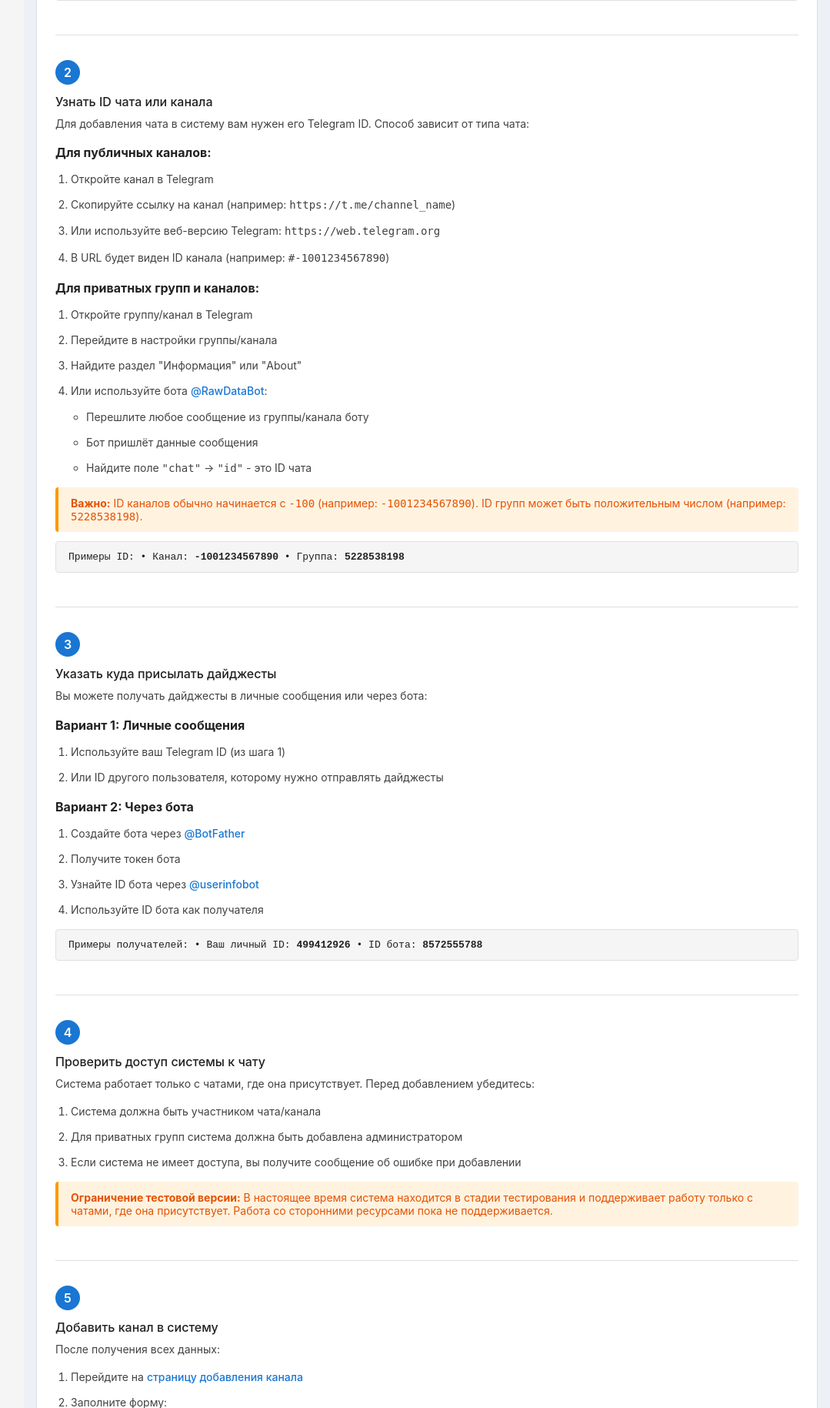
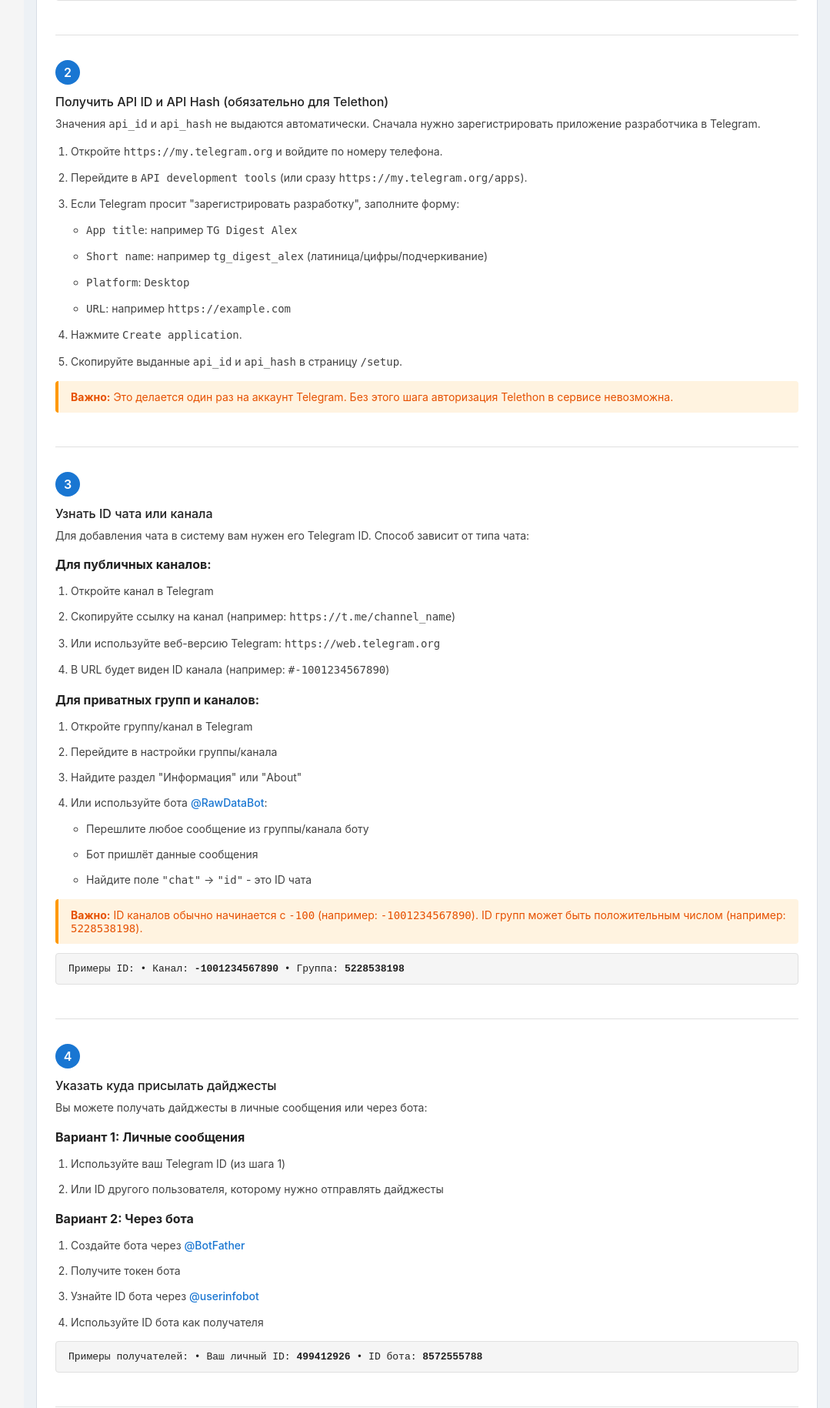
Before and after one commit to AlexeyBorovskoy/tg, a FastAPI app: page /instructions in a window 1280 px wide. Shown: the part 814-2643 px from the top of the page at 77% size, without its empty margins (201-1280 px from the left). Run offline with FastAPI, Linux system fonts and the light colour scheme; some libraries are stand-ins or nearby versions.

Commit message:
docs(ui): clarify Telegram developer app registration for api_id/api_hash

```diff
--- a/tg_digest_system/tg_digest_system/web/templates/instructions.html
+++ b/tg_digest_system/tg_digest_system/web/templates/instructions.html
@@ -334,9 +334,39 @@
                 </div>
             </div>
 
-            <!-- Шаг 2: ID чата/канала -->
+            <!-- Шаг 2: Регистрация Telegram developer app -->
             <div class="step">
                 <div class="step-number">2</div>
+                <div class="step-title">Получить API ID и API Hash (обязательно для Telethon)</div>
+                <div class="step-description">
+                    Значения <code>api_id</code> и <code>api_hash</code> не выдаются автоматически.
+                    Сначала нужно зарегистрировать приложение разработчика в Telegram.
+                </div>
+
+                <ol class="step-list" style="margin-top: 12px;">
+                    <li>Откройте <code>https://my.telegram.org</code> и войдите по номеру телефона.</li>
+                    <li>Перейдите в <code>API development tools</code> (или сразу <code>https://my.telegram.org/apps</code>).</li>
+                    <li>Если Telegram просит "зарегистрировать разработку", заполните форму:
+                        <ul style="margin-left: 20px; margin-top: 8px;">
+                            <li><code>App title</code>: например <code>TG Digest Alex</code></li>
+                            <li><code>Short name</code>: например <code>tg_digest_alex</code> (латиница/цифры/подчеркивание)</li>
+                            <li><code>Platform</code>: <code>Desktop</code></li>
+                            <li><code>URL</code>: например <code>https://example.com</code></li>
+                        </ul>
+                    </li>
+                    <li>Нажмите <code>Create application</code>.</li>
+                    <li>Скопируйте выданные <code>api_id</code> и <code>api_hash</code> в страницу <code>/setup</code>.</li>
+                </ol>
+
+                <div class="warning-box">
+                    <strong>Важно:</strong> Это делается один раз на аккаунт Telegram.
+                    Без этого шага авторизация Telethon в сервисе невозможна.
+                </div>
+            </div>
+
+            <!-- Шаг 3: ID чата/канала -->
+            <div class="step">
+                <div class="step-number">3</div>
                 <div class="step-title">Узнать ID чата или канала</div>
                 <div class="step-description">
                     Для добавления чата в систему вам нужен его Telegram ID. Способ зависит от типа чата:
@@ -380,9 +410,9 @@
                 </div>
             </div>
 
-            <!-- Шаг 3: ID получателя дайджестов -->
+            <!-- Шаг 4: ID получателя дайджестов -->
             <div class="step">
-                <div class="step-number">3</div>
+                <div class="step-number">4</div>
                 <div class="step-title">Указать куда присылать дайджесты</div>
                 <div class="step-description">
                     Вы можете получать дайджесты в личные сообщения или через бота:
@@ -413,9 +443,9 @@
                 </div>
             </div>
 
-            <!-- Шаг 4: Проверка доступа -->
+            <!-- Шаг 5: Проверка доступа -->
             <div class="step">
-                <div class="step-number">4</div>
+                <div class="step-number">5</div>
                 <div class="step-title">Проверить доступ системы к чату</div>
                 <div class="step-description">
                     Система работает только с чатами, где она присутствует. Перед добавлением убедитесь:
@@ -433,9 +463,9 @@
                 </div>
             </div>
 
-            <!-- Шаг 5: Добавление канала -->
+            <!-- Шаг 6: Добавление канала -->
             <div class="step">
-                <div class="step-number">5</div>
+                <div class="step-number">6</div>
                 <div class="step-title">Добавить канал в систему</div>
                 <div class="step-description">
                     После получения всех данных:
--- a/tg_digest_system/tg_digest_system/web/templates/register_local.html
+++ b/tg_digest_system/tg_digest_system/web/templates/register_local.html
@@ -47,6 +47,9 @@
             <div class="auth-links">
                 После регистрации произойдет вход и автоматический переход на <code>/setup</code>.
             </div>
+            <div class="auth-links">
+                На шаге настройки Telethon потребуется создать приложение разработчика на <code>my.telegram.org/apps</code>, чтобы получить <code>api_id</code> и <code>api_hash</code>.
+            </div>
         </section>
     </main>
 
```
Also changed, not shown: tg_digest_system/tg_digest_system/web/templates/setup.html (+12 -3 lines).
